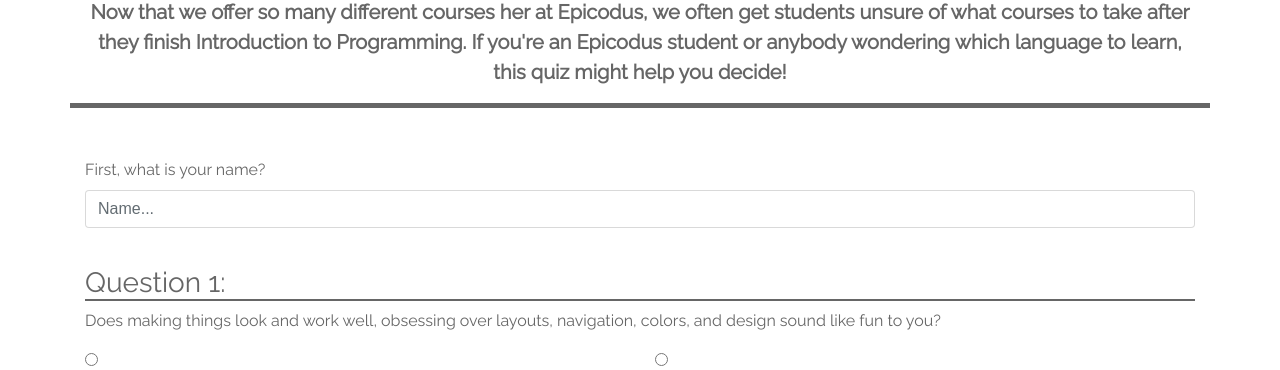
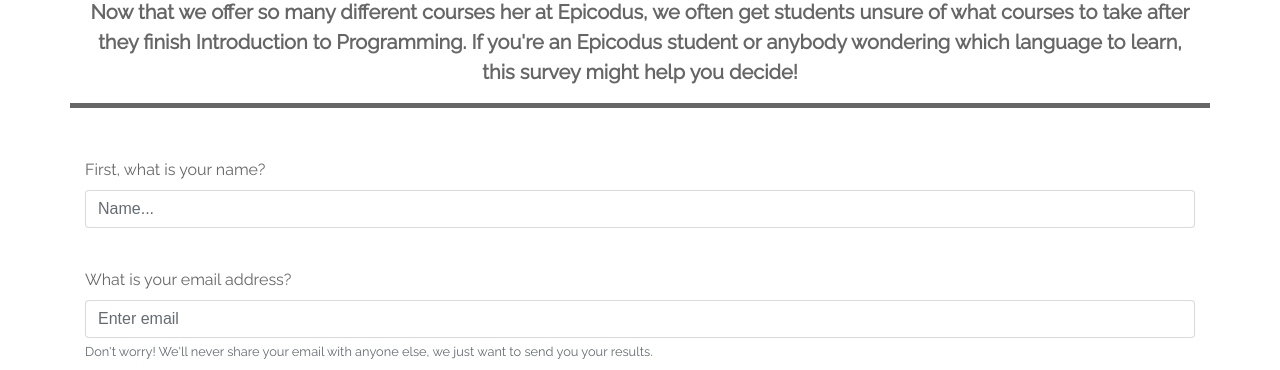
Before and after one commit to hannah-k/track-selector, a plain HTML site: page index.html in a window 1280 px wide. Shown: the part 425-795 px from the top of the page. Drawn offline with Linux system fonts and the light colour scheme.

```diff
--- a/css/styles.css
+++ b/css/styles.css
@@ -16,7 +16,7 @@ body {
   margin-bottom: 50px;
 }
 
-.name, #salary {
+.name, .email-entry, #salary {
   margin-bottom: 40px;
 }
 
--- a/index.html
+++ b/index.html
@@ -26,7 +26,7 @@
       <div class="row">
         <div class="col-md-12 " id="intro">
           <img src="img/epicodus.png" alt="logo" />
-          <p>Now that we offer so many different courses her at Epicodus, we often get students unsure of what courses to take after they finish Introduction to Programming. If you're an Epicodus student or anybody wondering which language to learn, this quiz might help you decide!</p>
+          <p>Now that we offer so many different courses her at Epicodus, we often get students unsure of what courses to take after they finish Introduction to Programming. If you're an Epicodus student or anybody wondering which language to learn, this survey might help you decide!</p>
         </div>
       </div>
 
@@ -36,6 +36,11 @@
         <div class="name">
           <label for="name">First, what is your name?</label>
           <input type="text" class="form-control" id="name" placeholder="Name...">
+        </div>
+        <div class="email-entry form-group">
+          <label for="email">What is your email address?</label>
+          <input type="email" class="form-control" id="email" aria-describedby="emailHelp" placeholder="Enter email">
+          <small id="emailHelp" class="form-text text-muted">Don't worry! We'll never share your email with anyone else, we just want to send you your results.</small>
         </div>
         <!-- Question 1 -->
         <div class="question">
--- a/js/scripts.js
+++ b/js/scripts.js
@@ -17,7 +17,7 @@ $(document).ready(function(){
 
     if (track <= 10) {
       track = "CSS/Design!";
-      trackDescription = "in it you get to conceptualize, plan, and build a collection of electronic files that determine the layout, colors, text styles, structure, graphics, images, and use of interactive features that deliver pages to your site visitors. Web Design is a crucial component in web development, and students who learn design will be able to engineer positive and interactive user experiences through innovative interfaces. ";
+      trackDescription = "in it you get to conceptualize, plan, and build a collection of electronic files that determine the layout, colors, text styles, structure, graphics, images, and use interactive features that deliver pages to your site visitors. Web Design is a crucial component in web development, and students who learn design will be able to engineer positive and interactive user experiences through innovative interfaces. ";
       var trackPhoto = "'img/css.png'";
     } else if (track >= 10 && track <= 21) {
       track = "PHP and Drupal"
```
Also changed, not shown: 1 other file.
